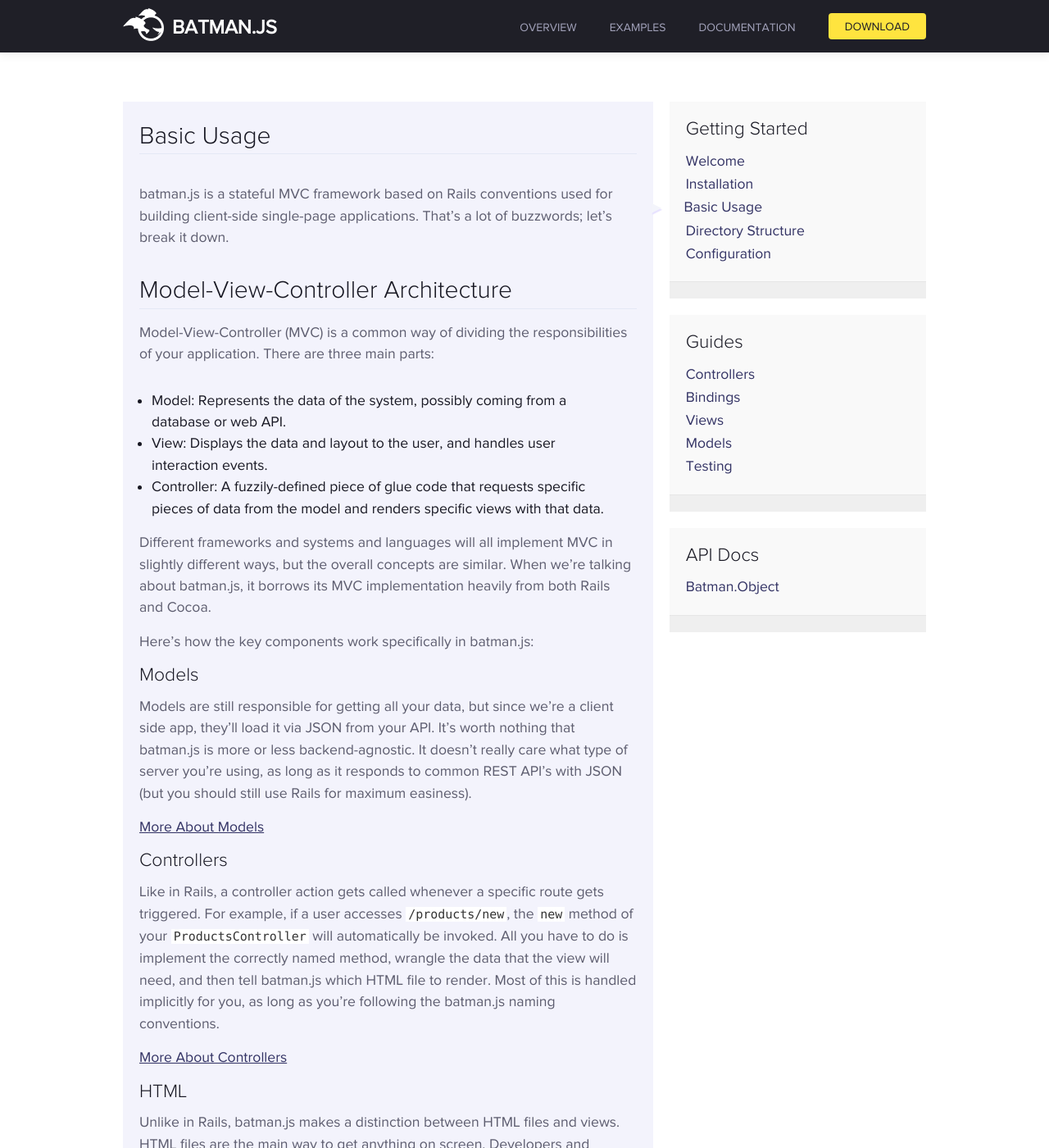
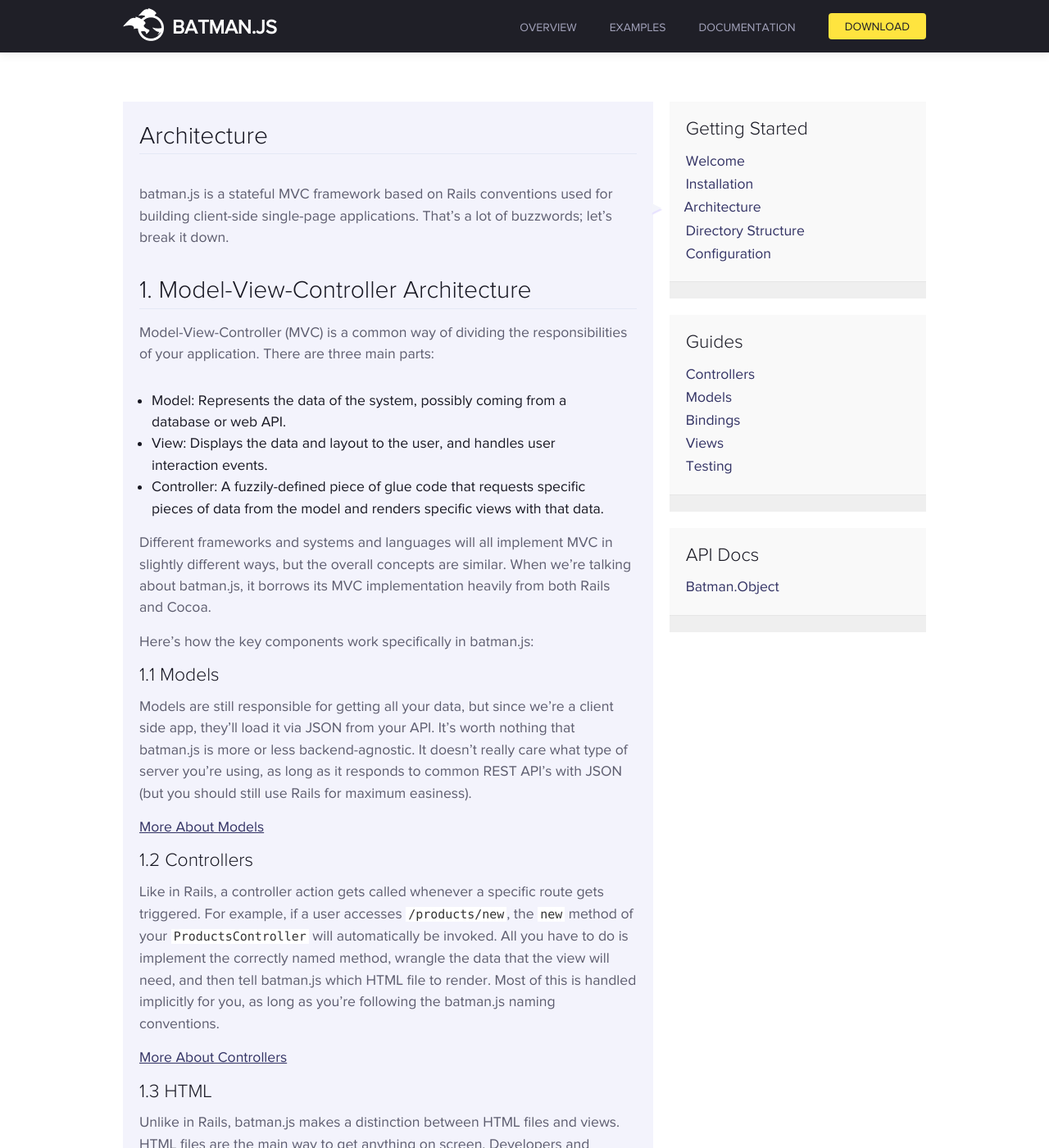
Before and after one commit to nickjs/batmanjs.org, a Jekyll site: the page built from docs/architecture.md, in a window 1280 px wide and 1400 px high. Shown: the whole window at 82% size. Built offline with Jekyll 4.4.1, drawn with Linux system fonts in a browser that asks for light colours; nearby versions of some CDN libraries; some of the changed text lies outside the part shown.

Commit message:
Add some number indices.

```diff
--- a/_config.yml
+++ b/_config.yml
@@ -12,8 +12,8 @@
         link: index
       - title: Installation
         link: installation
-      - title: Basic Usage
-        link: usage
+      - title: Architecture
+        link: architecture
       - title: Directory Structure
         link: structure
       - title: Configuration
@@ -22,12 +22,12 @@
     items:
       - title: Controllers
         link: controllers
+      - title: Models
+        link: models
       - title: Bindings
         link: bindings
       - title: Views
         link: views
-      - title: Models
-        link: models
       - title: Testing
         link: testing
 
--- a/docs/usage.md
+++ b/docs/architecture.md
@@ -1,13 +1,13 @@
 ---
 layout: docs
-title: Basic Usage
+title: Architecture
 prev_section: installation
 next_section: structure
 ---
 
 batman.js is a stateful MVC framework based on Rails conventions used for building client-side single-page applications. That's a lot of buzzwords; let's break it down.
 
-## Model-View-Controller Architecture
+## 1. Model-View-Controller Architecture
 
 Model-View-Controller (MVC) is a common way of dividing the responsibilities of your application. There are three main parts:
 
@@ -19,31 +19,31 @@
 
 Here's how the key components work specifically in batman.js:
 
-#### Models
+#### 1.1 Models
 
 Models are still responsible for getting all your data, but since we're a client side app, they'll load it via JSON from your API. It's worth nothing that batman.js is more or less backend-agnostic. It doesn't really care what type of server you're using, as long as it responds to common REST API's with JSON (but you should still use Rails for maximum easiness).
 
 [More About Models](/docs/models.html)
 
-#### Controllers
+#### 1.2 Controllers
 
 Like in Rails, a controller action gets called whenever a specific route gets triggered. For example, if a user accesses `/products/new`, the `new` method of your `ProductsController` will automatically be invoked. All you have to do is implement the correctly named method, wrangle the data that the view will need, and then tell batman.js which HTML file to render. Most of this is handled implicitly for you, as long as you're following the batman.js naming conventions.
 
 [More About Controllers](/docs/controllers.html)
 
-#### HTML
+#### 1.3 HTML
 
 Unlike in Rails, batman.js makes a distinction between HTML files and views. HTML files are the main way to get anything on screen. Developers and designers can both build vanilla HTML files and add extra `data-*` attributes to tell batman.js to bind a particular node to a particular piece of data. There's no extra templating language to learn, just a set of attributes.
 
 [More About Bindings](/docs/bindings.html)
 
-#### Views
+#### 1.4 Views
 
 Views in batman.js are CoffeeScript subclasses of `Batman.View` that render a specific HTML file, prepare presentation data for that HTML file, and listen for user interaction from that HTML file. Most of the time, a view object will be automatically instantiated for you based on the controller action that is being rendered, but you can also create your own view classes to encapsulate pieces of view logic, e.g. a `MapView` for displaying a map. The view subsystem of batman.js is actually very similar to that of Cocoa's, so you get many of the same great API's that are available to Cocoa developers.
 
 [More About Views](/docs/views.html)
 
-## Stateful Single-Page Application
+## 2. Stateful Single-Page Application
 
 One thing to keep in mind is that while a number of the API's may look very similar to Rails, your batman.js application is operating in an inherently different environment. When Rails receives a request, it starts the application, spawns a controller, calls the action, hits the database, returns the HTML, and then shuts the application back down. We say Rails is stateless because the only state persisted through requests is in the database.
 
```
Also changed, not shown: docs/index.md (+0 -2 lines), docs/installation.md (+6 -6 lines), docs/structure.md (+1 -1 lines), docs/testing.md (+9 -9 lines).
